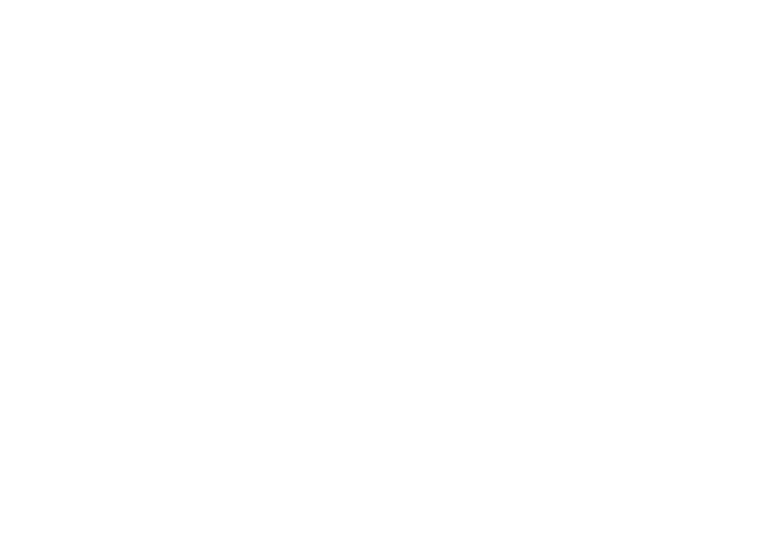
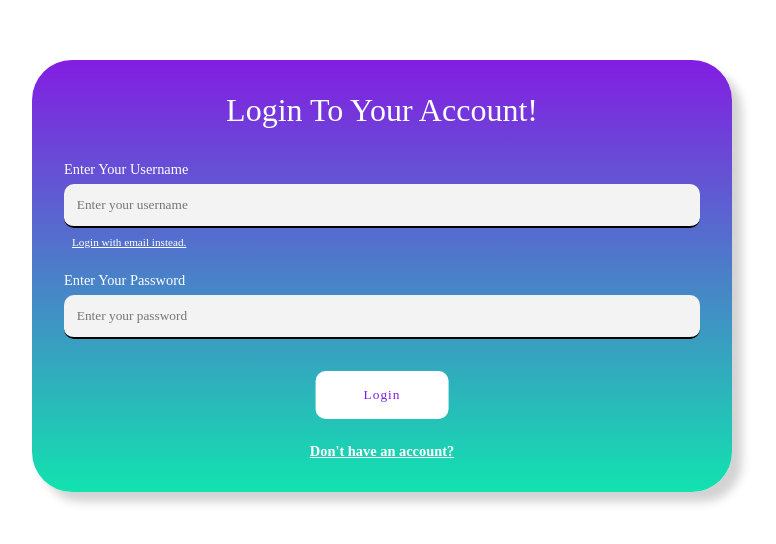
Before and after one commit to imtiaz0307/circlink-frontend, a React (Vite) app: page /login in a window 1280 px wide. Before the commit this address had no page. Shown: the part 124-668 px from the top of the page, without its empty margins (258-1034 px from the left). Built offline with nearby package versions, Linux system fonts and the light colour scheme.

Commit message:
Login functionality implemented.

```diff
--- a/src/App.jsx
+++ b/src/App.jsx
@@ -2,6 +2,7 @@ import './App.css'
 import { BrowserRouter as Router, Routes, Route } from 'react-router-dom'
 import Singup from './pages/Signup'
 import Home from './pages/Home'
+import Login from './pages/Login'
 
 const App = () => {
 
@@ -10,6 +11,7 @@ const App = () => {
       <Routes>
         <Route path='/' element={<Home />} />
         <Route path='/signup' element={<Singup />} />
+        <Route path='/login' element={<Login />} />
       </Routes>
     </Router>
   )
--- a/src/pages/Home.jsx
+++ b/src/pages/Home.jsx
@@ -5,13 +5,16 @@ import { AppContext } from "../AppState/AppContext"
 
 const Home = () => {
     const navigate = useNavigate()
-    const { isAuthenticated } = useContext(AppContext)
+    const { isAuthenticated, setIsAuthenticated } = useContext(AppContext)
     useEffect(() => {
-        !isAuthenticated && navigate('/signup')
+        !isAuthenticated && navigate('/login')
     }, [isAuthenticated])
     return (
         <div>
-            Hello
+            <button onClick={() => {
+                localStorage.removeItem('auth-token')
+                setIsAuthenticated(false)
+            }}>logout</button>
         </div>
     )
 }
--- /dev/null
+++ b/src/pages/Login.jsx
@@ -0,0 +1,112 @@
+import './styles/Login.css'
+import { useState, useRef, useContext, useEffect } from 'react'
+import { Link, useNavigate } from 'react-router-dom'
+import { AppContext } from '../AppState/AppContext'
+
+const Login = () => {
+    // constants
+    const navigate = useNavigate()
+
+    // app context
+    const { url, isAuthenticated, setIsAuthenticated } = useContext(AppContext)
+
+    // states
+    const [isError, setIsError] = useState(false)
+    const [loginWIthUserName, setLoginWIthUserName] = useState(true)
+
+    // references
+    const loginUsername = useRef(null)
+    const loginEmail = useRef(null)
+    const loginPassword = useRef(null)
+
+
+    // login handler
+    const loginHandler = async (e) => {
+        e.preventDefault();
+        let data;
+        if (loginWIthUserName) {
+
+            const response = await fetch(`${url}/api/users/login`, {
+                method: 'POST',
+                headers: {
+                    'Content-Type': 'application/json'
+                },
+                body: JSON.stringify({
+                    userName: loginUsername.current.value,
+                    password: loginPassword.current.value
+                })
+            })
+            data = await response.json()
+        } else {
+            const response = await fetch(`${url}/api/users/login`, {
+                method: 'POST',
+                headers: {
+                    'Content-Type': 'application/json'
+                },
+                body: JSON.stringify({
+                    email: loginEmail.current.value,
+                    password: loginPassword.current.value
+                })
+            })
+            data = await response.json()
+        }
+        // if any of the credential is wrong
+        if (data.error) {
+            setIsError(true)
+            setTimeout(() => {
+                setIsError(false)
+            }, 2000);
+        }
+        // if login successfully
+        if (data.token) {
+            localStorage.setItem('auth-token', data.token)
+            setIsAuthenticated(true)
+            navigate('/')
+        }
+    }
+
+    // navigating to homepage if already logged in
+    useEffect(() => {
+        isAuthenticated && navigate('/')
+    }, [])
+
+    return (
+        <div className="login">
+            <div className="loginWrapper" onSubmit={loginHandler}>
+                <h2>Login To Your Account!</h2>
+                <form>
+                    {
+                        loginWIthUserName
+                            ?
+                            <div className="inputField">
+                                <label htmlFor="userName">Enter Your Username</label>
+                                <input type="text" id='userName' placeholder='Enter your username' required minLength={4} ref={loginUsername} />
+                                <p className="switchLogin" onClick={() => setLoginWIthUserName(false)}>Login with email instead.</p>
+                            </div>
+                            :
+                            <div className="inputField">
+                                <label htmlFor="firstName">Enter Your Email Address</label>
+                                <input type="email" id='email' placeholder='Enter your email address' required ref={loginEmail} />
+                                <p className="switchLogin" onClick={() => setLoginWIthUserName(true)}>Login with username instead.</p>
+                            </div>
+                    }
+                    <div className="inputField">
+                        <label htmlFor="password">Enter Your Password</label>
+                        <input type="password" id='password' placeholder='Enter your password' required minLength={8} ref={loginPassword} />
+                    </div>
+                    {
+                        isError && (
+                            <div className="loginError">Invalid Credentials.</div>
+                        )
+                    }
+                    <button type='submit' className='btn'>Login</button>
+                </form>
+                <h6>
+                    <Link to='/signup'>Don't have an account?</Link>
+                </h6>
+            </div>
+        </div>
+    )
+}
+
+export default Login
--- a/src/pages/Signup.jsx
+++ b/src/pages/Signup.jsx
@@ -1,14 +1,15 @@
 import './styles/Signup.css'
 import { useRef, useState, useContext } from 'react'
 import { AppContext } from '../AppState/AppContext'
-import { useNavigate } from 'react-router-dom'
+import { useNavigate, Link } from 'react-router-dom'
+import { useEffect } from 'react'
 
 const Signup = () => {
     // constants
     const navigate = useNavigate()
 
     // app context
-    const { url, setIsAuthenticated } = useContext(AppContext)
+    const { url, isAuthenticated, setIsAuthenticated } = useContext(AppContext)
 
     // states
     const [passwordError, setPasswordError] = useState(false)
@@ -74,6 +75,11 @@ const Signup = () => {
         }
     }
 
+    // navigating to homepage if already logged in
+    useEffect(() => {
+        isAuthenticated && navigate('/')
+    }, [])
+
     return (
         <div className='signup'>
             <div className="signUpWrapper">
@@ -133,6 +139,9 @@ const Signup = () => {
                     </div>
                     <button type="submit" className='btn'>Sign Up</button>
                 </form>
+                <h6>
+                    <Link to='/login'>Already have an account?</Link>
+                </h6>
             </div>
         </div>
     )
--- /dev/null
+++ b/src/pages/styles/Login.css
@@ -0,0 +1,55 @@
+.login {
+    display: flex;
+    justify-content: center;
+    align-items: center;
+    min-height: 100vh;
+    padding: 1rem;
+}
+
+.loginWrapper {
+    height: max-content;
+    width: 100%;
+    max-width: 700px;
+    padding: 2rem;
+    border-radius: 40px;
+    background: linear-gradient(to bottom, #831de2, #11e3af);
+    box-shadow: 10px 10px 10px rgb(211, 211, 211);
+}
+
+.loginWrapper h2 {
+    font-size: 2rem;
+    font-weight: 500;
+    margin-bottom: 2rem;
+    text-align: center;
+    color: white;
+}
+
+.loginWrapper .inputField {
+    margin-bottom: 1rem;
+}
+
+.inputField .switchLogin {
+    font-size: .7rem;
+    color: white;
+    padding: .5rem;
+    text-decoration: underline;
+    cursor: pointer;
+    width: max-content;
+}
+
+.loginWrapper>h6 {
+    text-align: center;
+    margin-top: 1.5rem;
+    font-size: .9rem;
+}
+
+.loginWrapper>h6>a {
+    color: #fff;
+    text-decoration: underline;
+}
+
+.loginError {
+    text-align: center;
+    color: white;
+    padding: 1rem;
+}
--- a/src/pages/styles/Signup.css
+++ b/src/pages/styles/Signup.css
@@ -7,7 +7,7 @@
 }
 
 .signUpWrapper {
-    height: fit-content;
+    height: max-content;
     width: 100%;
     max-width: 700px;
     padding: 2rem;
@@ -40,6 +40,7 @@
 }
 
 .inputField label {
+    width: max-content;
     margin-bottom: .4rem;
     cursor: pointer;
     color: white;
@@ -108,3 +109,24 @@
     pointer-events: none;
     transition: .5s;
 }
+
+.signUpWrapper>h6 {
+    text-align: center;
+    margin-top: 1.5rem;
+    font-size: .9rem;
+}
+
+.signUpWrapper>h6>a {
+    color: #fff;
+    text-decoration: underline;
+}
+
+@media screen and (max-width: 350px) {
+    .signUpWrapper {
+        padding: 1rem;
+    }
+
+    .inputField input:not(input[type=radio]) {
+        min-width: 200px;
+    }
+}
```
